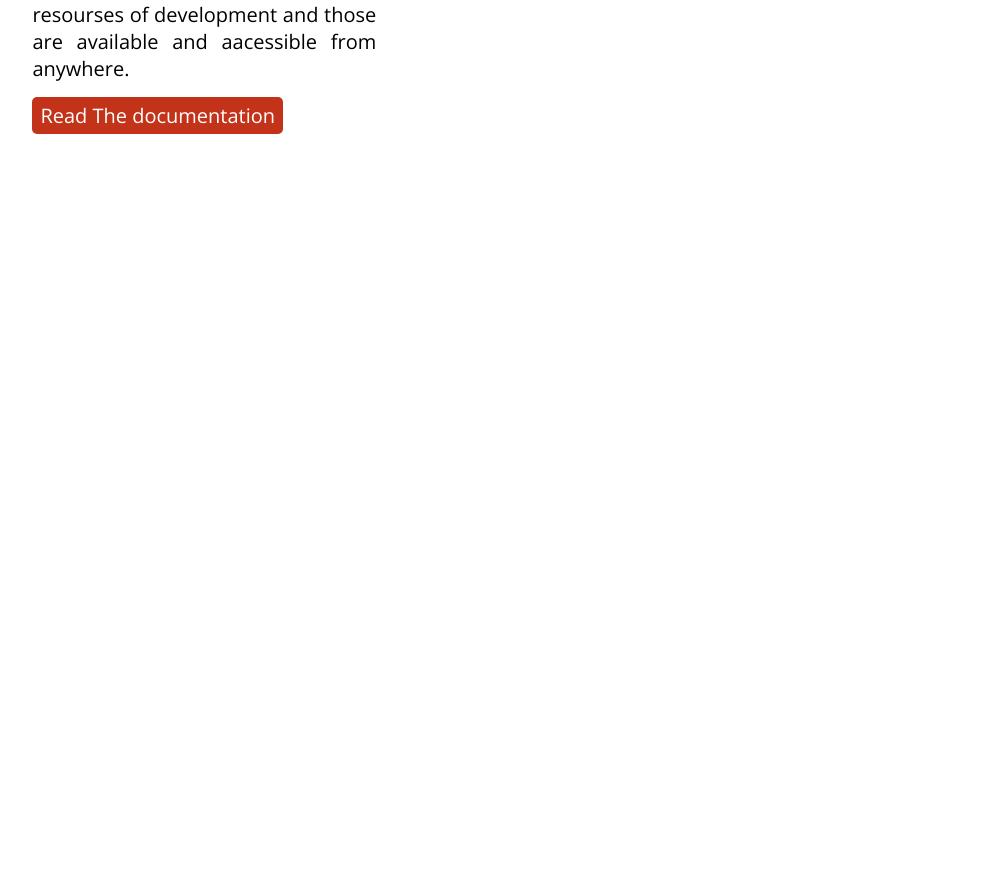
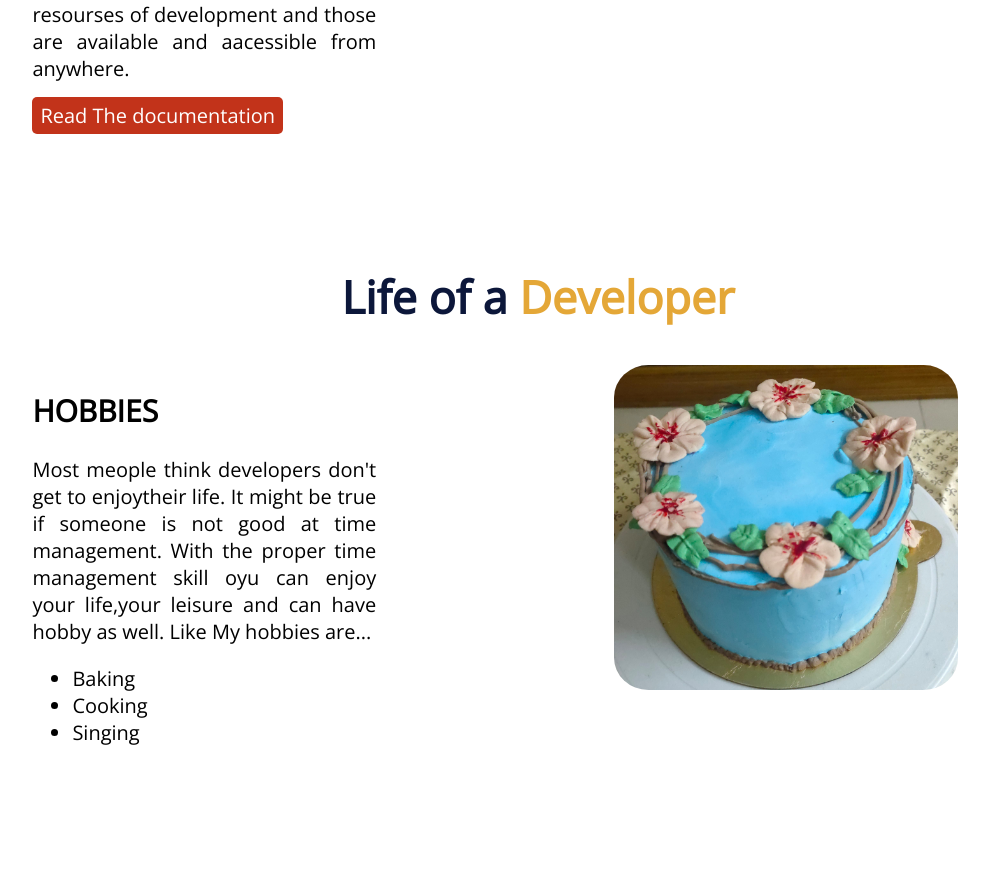
Before and after one commit to Farzana27fa/Get-Settle, a plain HTML site: page index.html in a window 1280 px wide. Shown: the part 1999-2868 px from the top of the page, without its empty margins (102-1091 px from the left). Before the commit the page ends 2236 px from the top, so only its background shows below. Drawn offline with nearby package versions, Linux system fonts and the light colour scheme.

Commit message:
Bonus commit

```diff
--- a/index.html
+++ b/index.html
@@ -102,6 +102,29 @@
         </div>
 
     </section>
+    <div>
+        <h2 class="heading">Life of a <span style="color: rgb(228, 167, 55);">Developer</span> </h2>
+    </div>
+    <section class="divider-container slabs">
+
+        <div class="width-divider2 mid-title">
+            <h2>HOBBIES</h2>
+
+            <p>Most meople think developers don't get to enjoytheir life. It might be true if someone is not good at
+                time management. With the proper time management skill oyu can enjoy your life,your leisure and can have
+                hobby as well. Like My hobbies are...
+            <ul>
+                <li>Baking</li>
+                <li>Cooking</li>
+                <li>Singing</li>
+            </ul>
+            </p>
+        </div>
+        <div class="width-divider2">
+            <img src="images/1641570456679.jpg" style="border-radius: 10%;" alt="">
+        </div>
+
+    </section>
 
 
 </body>
```
Also changed, not shown: images/1641570456679.jpg (added).
